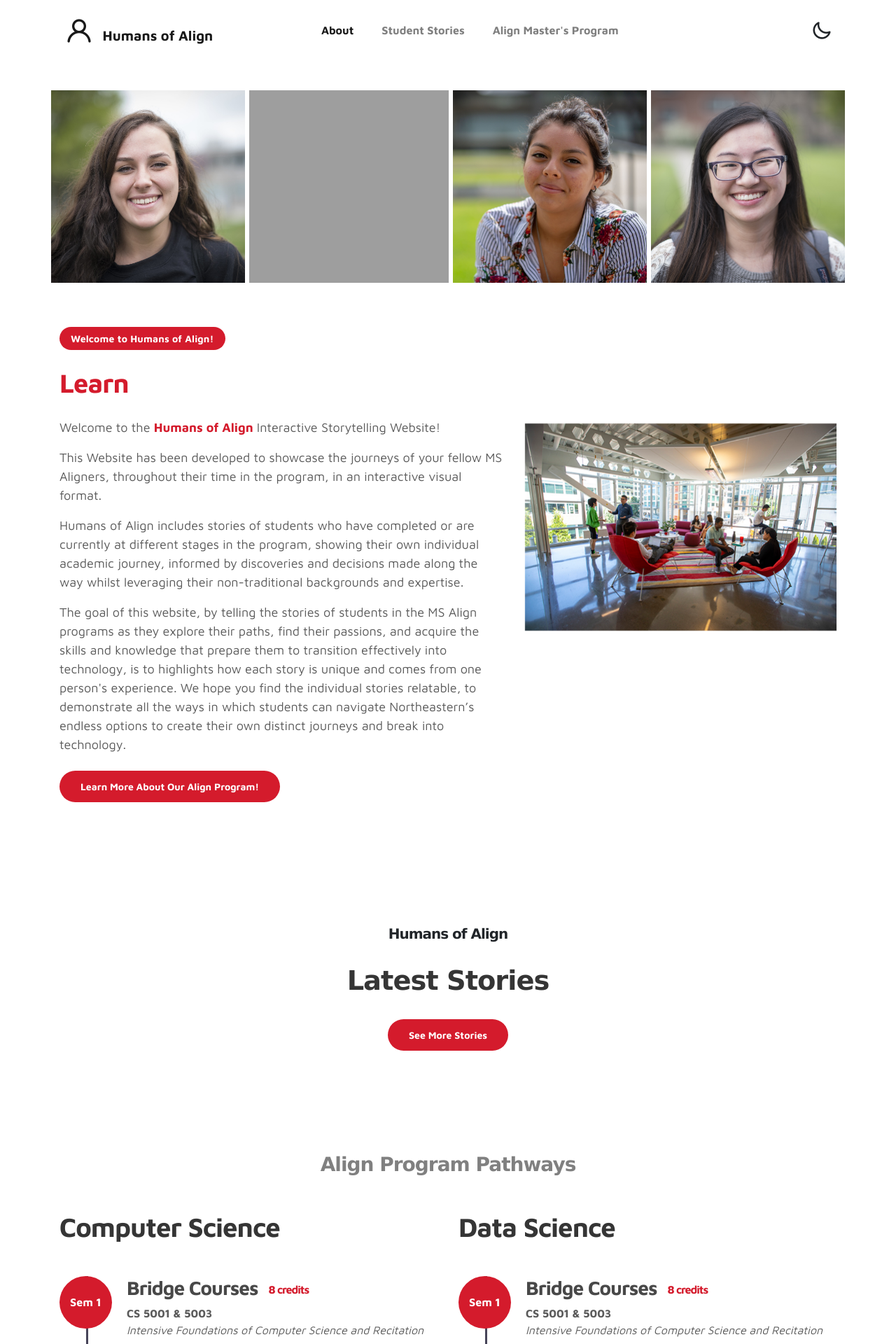
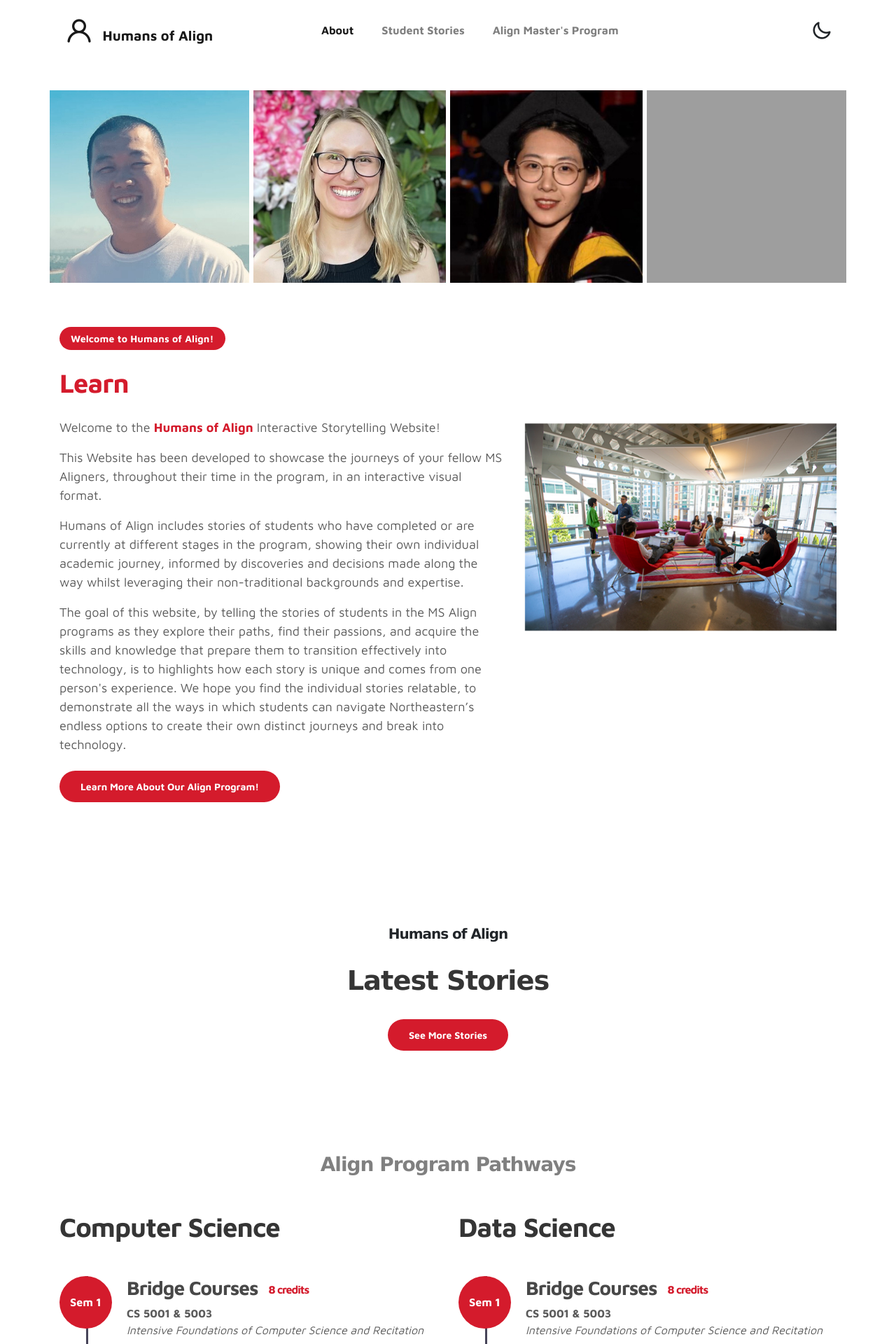
Before and after one commit to humans-of-align/humans-of-align-web, a Flask app: template templates/index.html in a window 1280 px wide. Shown: the top 1920 px of the page at 70% size. Run offline with Flask 3, Linux system fonts and the light colour scheme; the template is opened without the code that fills it, so the values that code supplies are empty; grey boxes are pictures that could not be loaded.

Commit message:
Adding creators to the landing page (need one more)

```diff
--- a/templates/index.html
+++ b/templates/index.html
@@ -59,10 +59,10 @@
 
     <section class="student-headshots">
         <div class="headshot-container">
-            <img class="square-img" src="../static/images/landing_page_faces/example_headshot_1 Cropped.jpg" alt="jpg image">
-            <img class="square-img" src="../static/images/landing_page_faces/example_headshot_2 Cropped.jpg" alt="jpg image">
-            <img class="square-img" src="../static/images/landing_page_faces/example_headshot_3 Cropped.jpg" alt="jpg image">
-            <img class="square-img" src="../static/images/landing_page_faces/example_headshot_4 Cropped.jpg" alt="jpg image">
+            <img class="square-img" src="../static/images/landing_page_creators/JasonZhang.jpeg" alt="jpg image">
+            <img class="square-img" src="../static/images/landing_page_creators/CamilleIbsen.jpg" alt="jpg image">
+            <img class="square-img" src="../static/images/landing_page_creators/ChloeQu.jpeg" alt="jpg image">
+            <img class="square-img" src="../static/images/landing_page_creators/example_headshot_4 Cropped.jpg" alt="jpg image">
         </div>
     </section>
 
@@ -137,7 +137,7 @@
                                 <a href="/stories/{{recent_five['First Name'][i] + '-' + recent_five['Last Name'][i]}}">
                                     <h1 style="font-family: Verdana, Geneva, Tahoma, sans-serif;">{{recent_five['First Name'][i] + ' ' + recent_five['Last Name'][i]}}</h1>
                                 </a>
-                                <h5 style="font-family: Verdana, Geneva, Tahoma, sans-serif;">{{recent_five['Course'][i]}}</h5>
+                                <h5 style="font-family: Verdana, Geneva, Tahoma, sans-serif;">{{recent_five['Program'][i]}}</h5>
                                 <p style="font-family: Verdana, Geneva, Tahoma, sans-serif;">{{recent_five['Current Position'][i]}}</p>
                                 <h6 style="font-family: Verdana, Geneva, Tahoma, sans-serif;">{{recent_five['Current Company'][i]}}</h6>
                                 <br>
```
Also changed, not shown: static/images/landing_page_creators/CamilleIbsen.jpg (added), static/images/landing_page_creators/ChloeQu.jpeg (added), static/images/landing_page_creators/JasonZhang.jpeg (added), static/images/landing_page_creators/example_headshot_1 Cropped.jpg (added), static/images/landing_page_creators/example_headshot_2 Cropped.jpg (added), static/images/landing_page_creators/example_headshot_3 Cropped.jpg (added), 1 other file.
